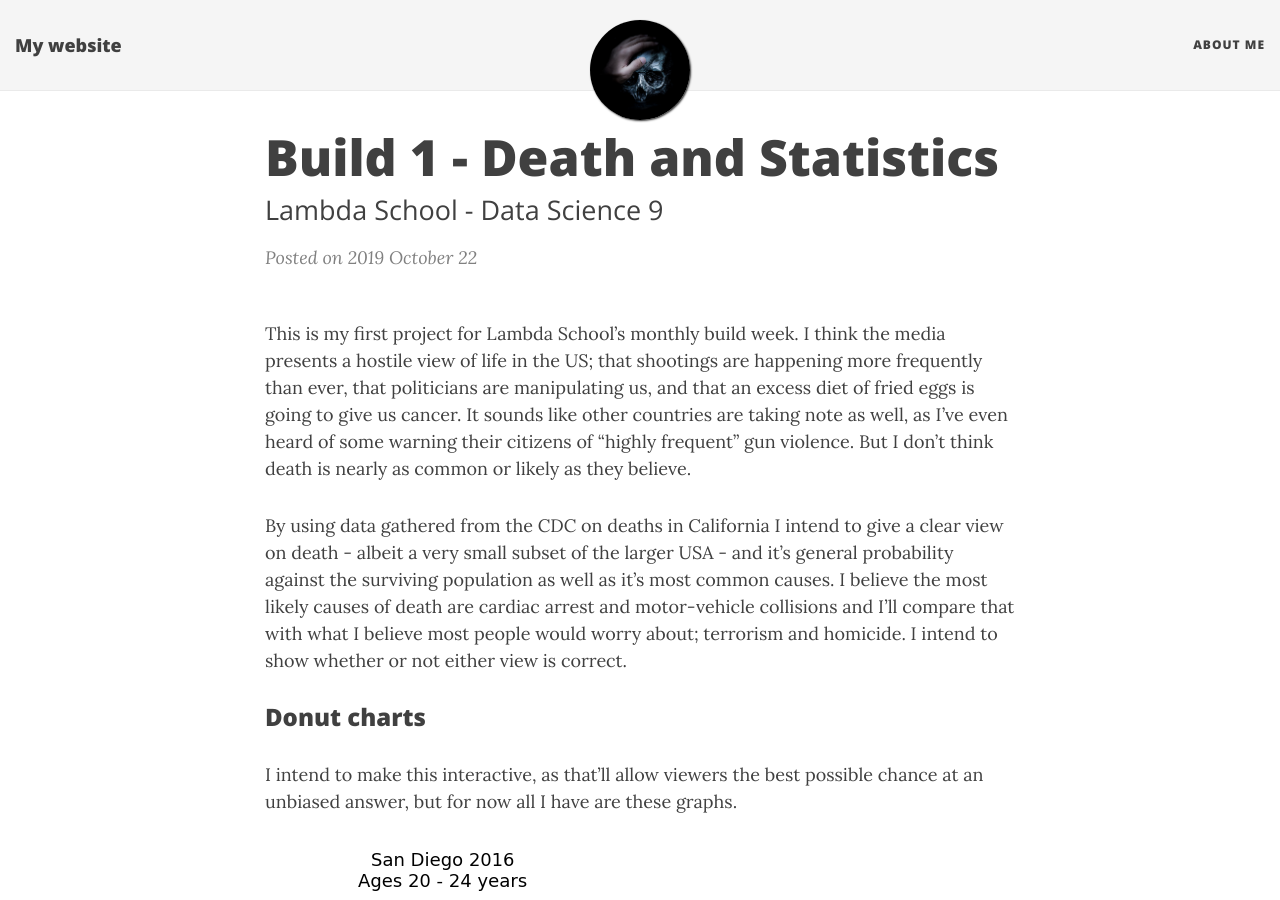
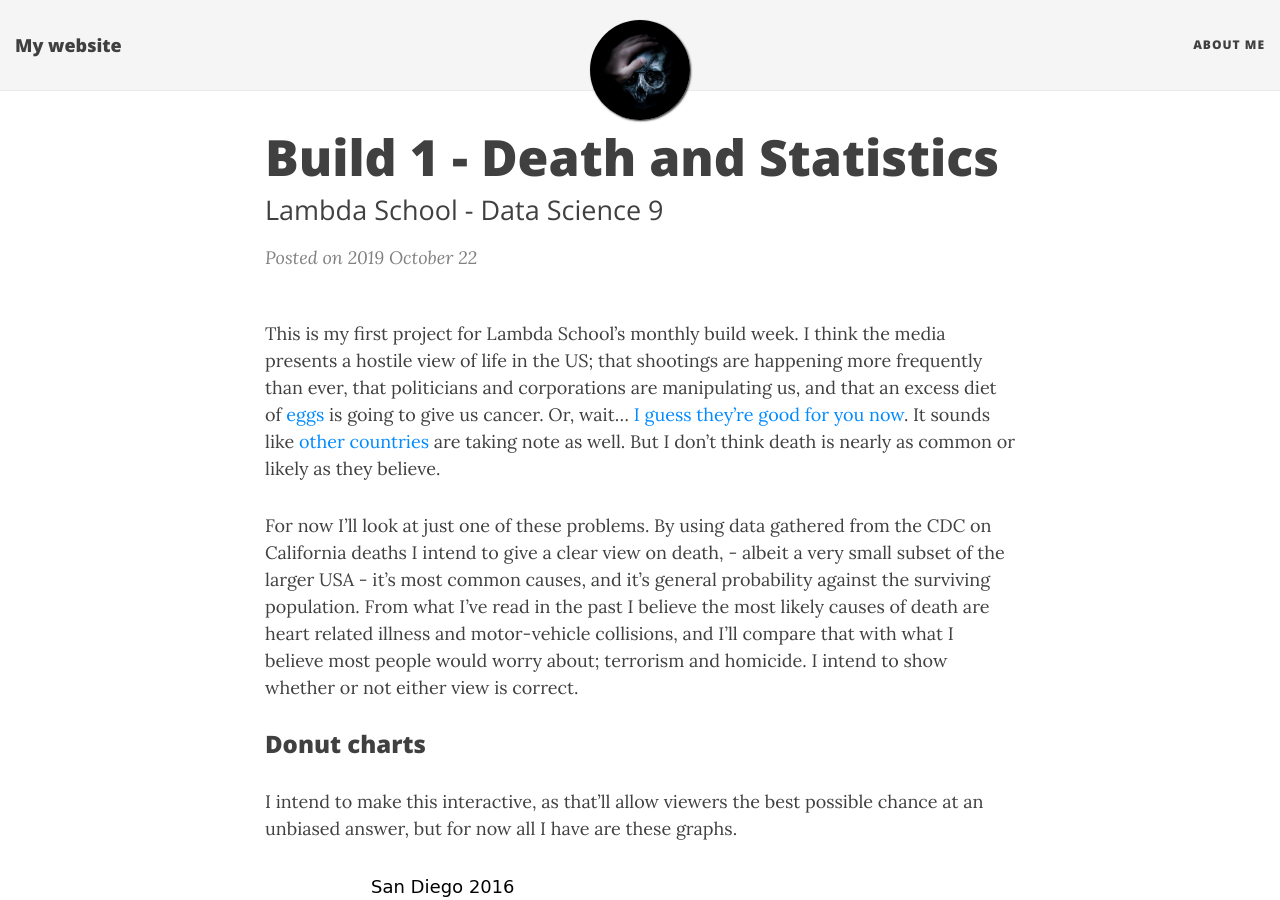
Before and after one commit to JoshuaPMallory/JoshuaPMallory.github.io, a Jekyll site: the page built from _posts/2019-10-22-Lambda-Build-1.md, in a window 1280 px wide and 900 px high. Built offline with Jekyll 4.4.1, drawn with Linux system fonts in a browser that asks for light colours; nearby versions of some CDN libraries.

Commit message:
Renamed some images Updated readme Added image

```diff
--- a/_posts/2019-10-22-Lambda-Build-1.md
+++ b/_posts/2019-10-22-Lambda-Build-1.md
@@ -5,13 +5,14 @@ subtitle: Lambda School - Data Science 9
 image: /img/there-there-skeleton.png
 ---
 
-This is my first project for Lambda School's monthly build week. I think the media presents a hostile view of life in the US; that shootings are happening more frequently than ever, that politicians are manipulating us, and that an excess diet of fried eggs is going to give us cancer. It sounds like other countries are taking note as well, as I've even heard of some warning their citizens of “highly frequent” gun violence. But I don't think death is nearly as common or likely as they believe.
+This is my first project for Lambda School's monthly build week. I think the media presents a hostile view of life in the US; that shootings are happening more frequently than ever, that politicians and corporations are manipulating us, and that an excess diet of [eggs](https://www.pcrm.org/good-nutrition/nutrition-information/health-concerns-with-eggs 'Physicians Committee: Health Concerns with Eggs') is going to give us cancer. Or, wait... [I guess they're good for you now](https://health.clevelandclinic.org/i-have-cancer-what-should-i-eat-2/ 'Cleveland Clinic: I Have Cancer — What Should I Eat?'). It sounds like [other countries](https://www.washingtonpost.com/world/2019/06/04/china-warns-against-traveling-us-citing-shootings-robberies-theft/ 'Washington Post: China warns against traveling to the U.S., citing \‘shootings, robberies and theft\’') are taking note as well. But I don't think death is nearly as common or likely as they believe.
 
-By using data gathered from the CDC on deaths in California I intend to give a clear view on death - albeit a very small subset of the larger USA - and it's general probability against the surviving population as well as it's most common causes. I believe the most likely causes of death are cardiac arrest and motor-vehicle collisions and I'll compare that with what I believe most people would worry about; terrorism and homicide. I intend to show whether or not either view is correct.
+For now I'll look at just one of these problems. By using data gathered from the CDC on California deaths I intend to give a clear view on death, - albeit a very small subset of the larger USA - it's most common causes, and it's general probability against the surviving population. From what I've read in the past I believe the most likely causes of death are heart related illness and motor-vehicle collisions, and I'll compare that with what I believe most people would worry about; terrorism and homicide. I intend to show whether or not either view is correct.
 
 ### Donut charts
 
 I intend to make this interactive, as that'll allow viewers the best possible chance at an unbiased answer, but for now all I have are these graphs.
+
 
 ![Pie-San-Diego](/img/Example-pie-San-Diego.png)
 
@@ -32,7 +39,7 @@ In this case we see something a bit more interesting. For one, three of the top
 Changing from people in their twenties we'll now see infants. Fortunately, these have some of the lowest rates of death out of any age range that I could find. This graph doesn't say any more than which year each number died, but just so you know there were very few types of death for these with nearly all of them being SIDS. Additionally because the number of dead is so low compared to the population (1093 dead out of a total of 39,396, 2.77%) and the sum is bouncing around the graph we can assume rather safely that there isn't a trend going on; infants aren't dying any faster across the years, I'd call that a win.
 
 ### Seaborn Scatterplot
-![SNS-San_Diego](/img/Seaborn-County Scatter-Plot.png)
+![SNS-San_Diego](/img/Seaborn-County-Scatter-Plot.png)
 
 Lastly here I have a scatterplot from seaborn. This shows each of the different counties in California and graphs each of the numbers of death - pre-sorted by age group - and plots them on the graph. In the end it doesn't really show anything we wouldn't have guessed though. A higher population means more death.
 
```
Also changed, not shown: other parts of _posts/2019-10-22-Lambda-Build-1.md (+6 -0 lines), img/San-Diego-1999-2016-55-64.png (added), img/San-Diego-1999-2016-85+.png (added), img/Seaborn-County Scatter-Plot.png (deleted), img/Seaborn-County-Scatter-Plot.png (added).
